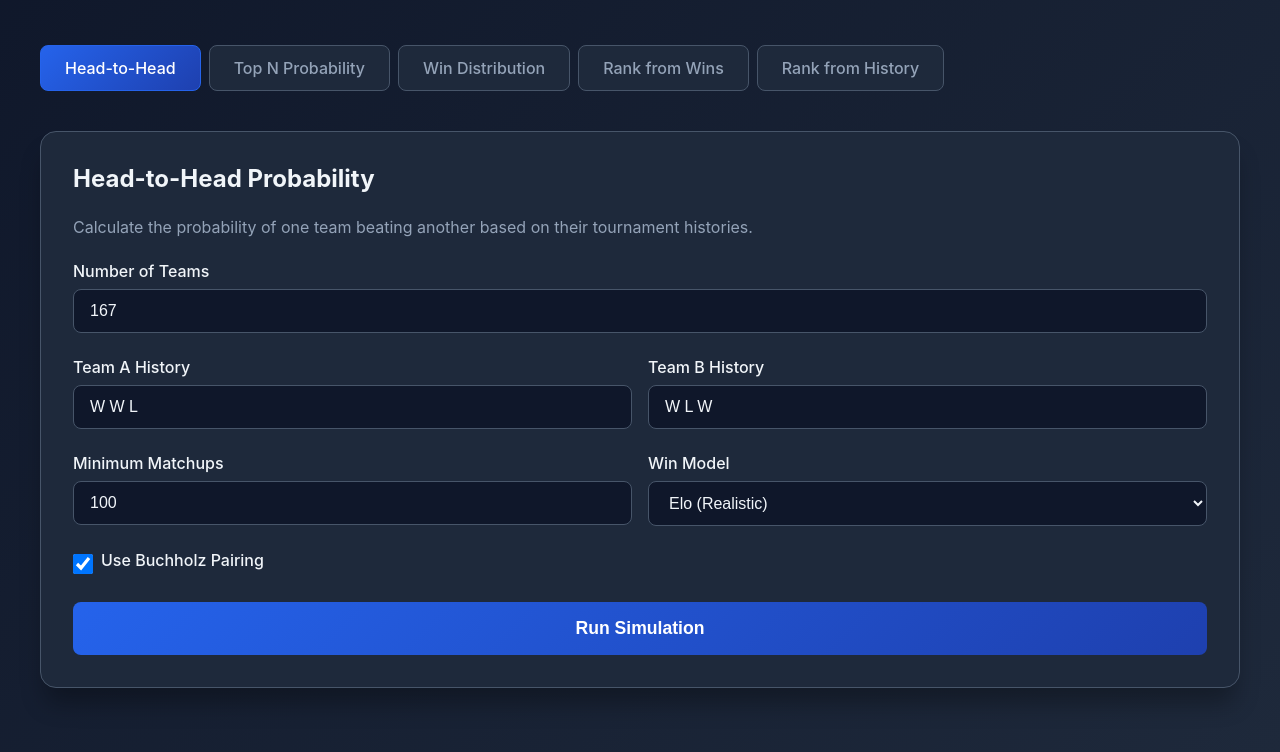
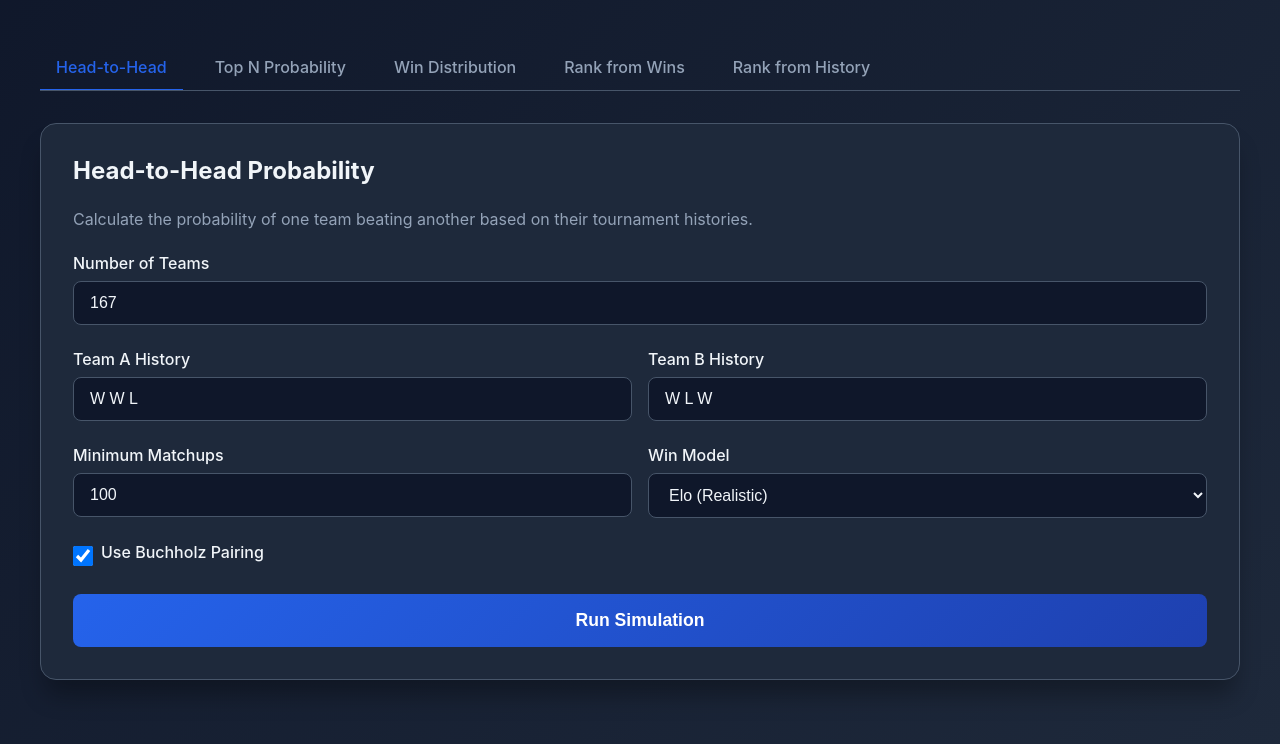
Before and after one commit to iceboxcoldice/swiss_tournament_sim, a plain HTML site: page docs/index.html in a window 1280 px wide. Shown: the part 113-865 px from the top of the page. Drawn offline with Linux system fonts and the light colour scheme.

Commit message:
Restyle web interface tabs to modern border-bottom design
- Changed tab styling from button-like pills to clean border-bottom tabs
- Improved visual hierarchy and spacing
- Removed background colors for cleaner look

```diff
--- a/docs/index.html
+++ b/docs/index.html
@@ -62,32 +62,34 @@
 
         .tabs {
             display: flex;
-            gap: 0.5rem;
+            gap: 1rem;
             margin-bottom: 2rem;
             overflow-x: auto;
-            padding-bottom: 0.5rem;
+            border-bottom: 1px solid var(--border);
         }
 
         .tab {
-            padding: 0.75rem 1.5rem;
-            background: var(--surface);
-            border: 1px solid var(--border);
-            border-radius: 0.5rem;
+            padding: 0.75rem 1rem;
+            background: transparent;
+            border: none;
+            border-bottom: 2px solid transparent;
             color: var(--text-muted);
             cursor: pointer;
             transition: all 0.2s;
             white-space: nowrap;
             font-weight: 500;
+            margin-bottom: -1px;
         }
 
         .tab:hover {
-            background: var(--surface-light);
+            color: var(--text);
+            border-bottom-color: var(--surface-light);
         }
 
         .tab.active {
-            background: linear-gradient(135deg, var(--primary) 0%, var(--primary-dark) 100%);
-            color: white;
-            border-color: var(--primary);
+            background: transparent;
+            color: var(--primary);
+            border-bottom-color: var(--primary);
         }
 
         .tab-content {
```
